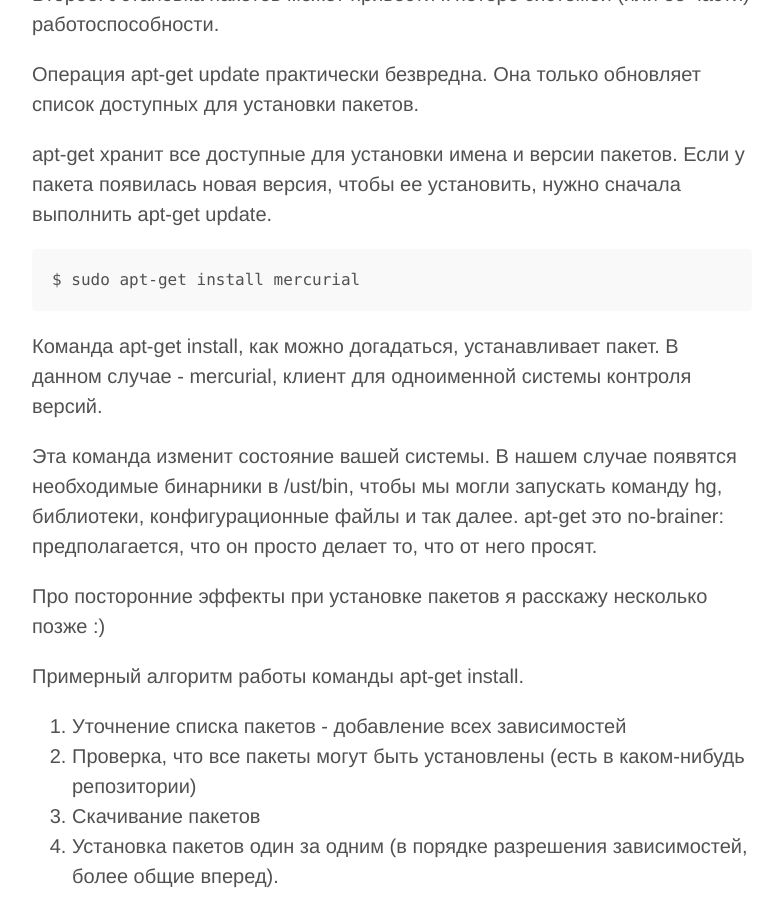
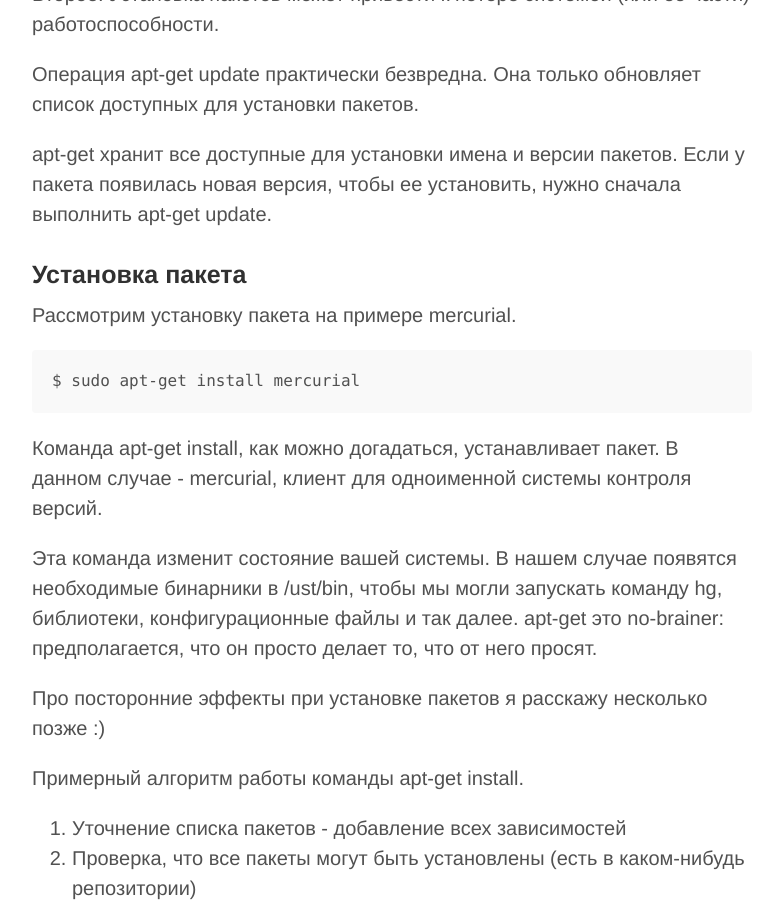
Before and after one commit to lonlylocly/lonlylocly.github.io, a Jekyll site: the page built from _posts/2014-10-26-Surviving-with-debian.md, in a window 1280 px wide and 900 px high, scrolled down 656 px. Shown: the whole window, without its empty margins (248-1027 px from the left). Built offline with Jekyll 4.4.1, drawn with Linux system fonts in a browser that asks for light colours; Markdown is read by kramdown in place of the engine named in the settings.

Commit message:
Update 2014-10-26-Surviving-with-debian.md

```diff
--- a/_posts/2014-10-26-Surviving-with-debian.md
+++ b/_posts/2014-10-26-Surviving-with-debian.md
@@ -19,6 +19,10 @@ title: Один на один с debian
 Операция apt-get update практически безвредна. Она только обновляет список доступных для установки пакетов.
 
 apt-get хранит все доступные для установки имена и версии пакетов. Если у пакета появилась новая версия, чтобы ее установить, нужно сначала выполнить apt-get update.
+
+### Установка пакета
+
+Рассмотрим установку пакета на примере mercurial.
 
     $ sudo apt-get install mercurial
 
```
